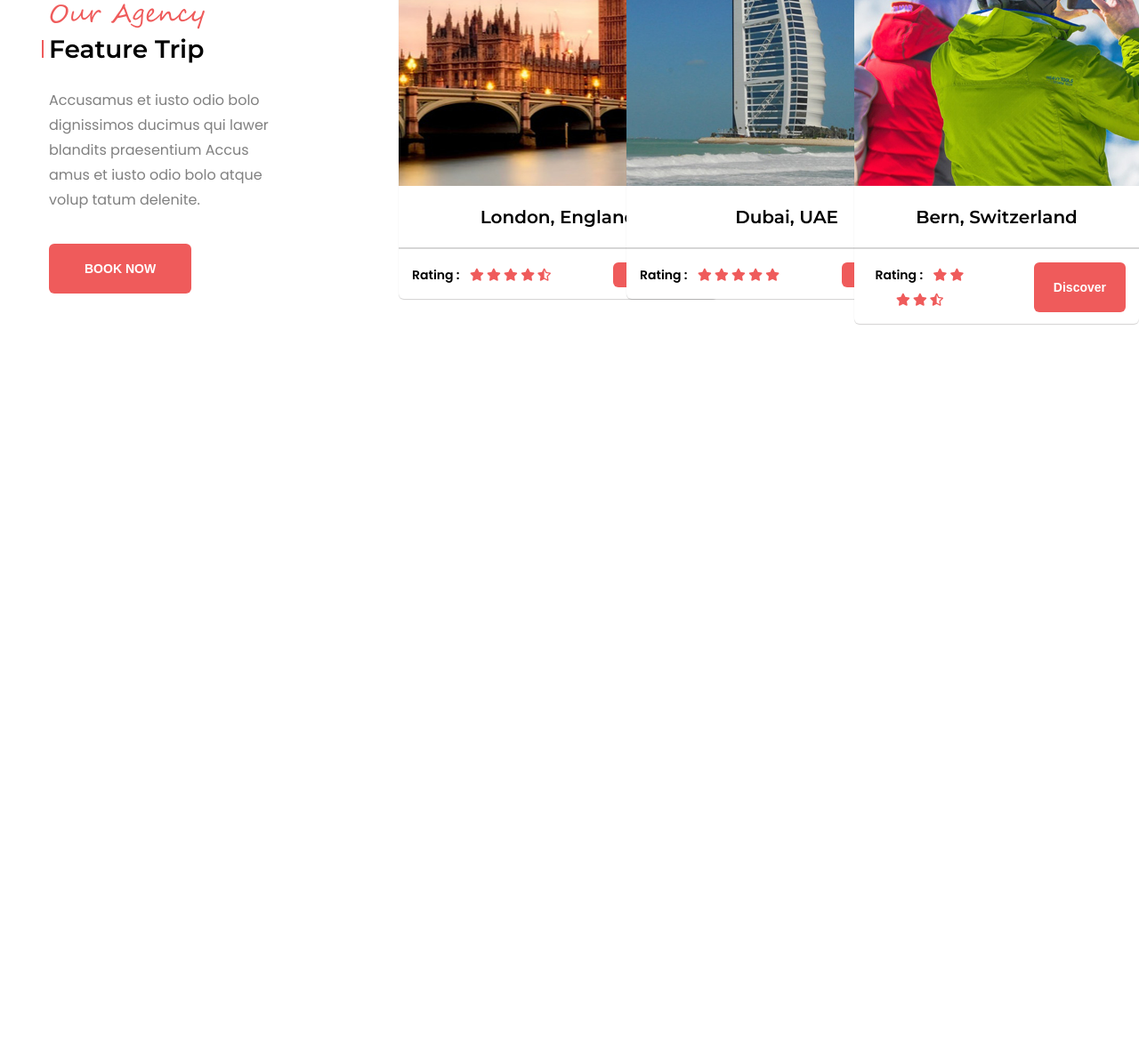
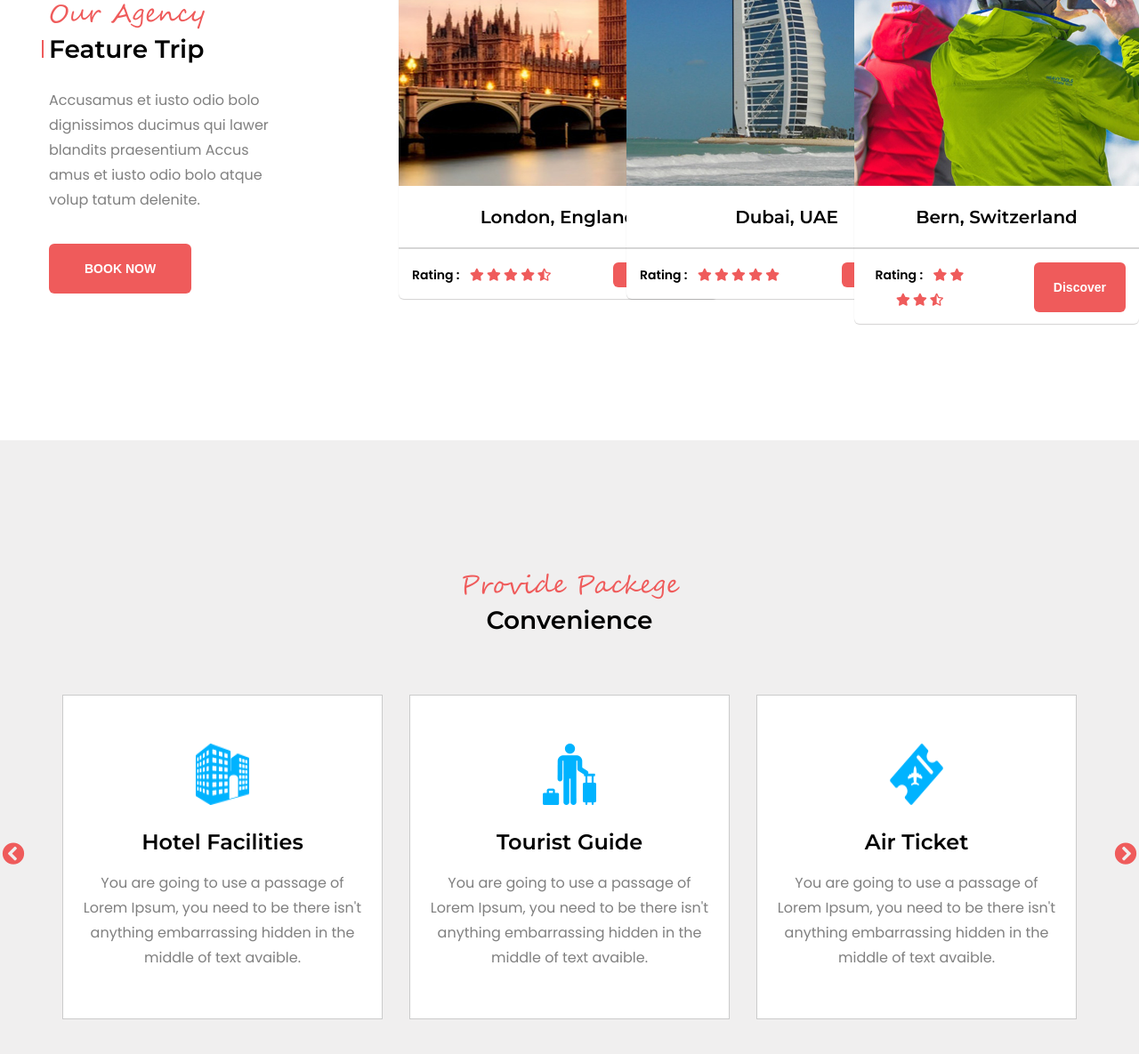
Before and after one commit to fast1sh/mocco, a website: page src/index.html in a window 1280 px wide. Shown: the part 1048-2233 px from the top of the page at 89% size. Before the commit the page ends 1543 px from the top, so only its background shows below. Drawn offline with nearby package versions, Linux system fonts and the light colour scheme; files whose address does not match are found by name.

Commit message:
finished

```diff
--- a/src/index.html
+++ b/src/index.html
@@ -1,5 +1,6 @@
 <!DOCTYPE html>
 <html lang="en">
+
 <head>
 	<meta charset="utf-8">
 	<meta name="viewport" content="width=device-width, initial-scale=1, shrink-to-fit=no">
@@ -9,6 +10,7 @@
 	<link href="https://fonts.googleapis.com/css?family=Montserrat:400,600|Poppins:400,600" rel="stylesheet">
 	<link rel="stylesheet" href="https://use.fontawesome.com/releases/v5.3.1/css/all.css" integrity="sha384-mzrmE5qonljUremFsqc01SB46JvROS7bZs3IO2EmfFsd15uHvIt+Y8vEf7N7fWAU"
 	 crossorigin="anonymous">
+	<link rel="stylesheet" type="text/css" href="//cdn.jsdelivr.net/npm/slick-carousel@1.8.1/slick/slick.css" />
 	<link rel="stylesheet" href="libs/reset.min.css">
 	<link rel="stylesheet" href="css/style.css">
 
@@ -71,8 +73,7 @@
 						Feature Trip
 					</div><!-- /.section-subtitle -->
 					<div class="section-descr">
-							Accusamus et iusto odio bolo dignissimos ducimus qui lawer
-							blandits praesentium Accus amus et iusto odio bolo atque volup
+						Accusamus et iusto odio bolo dignissimos ducimus qui lawer blandits praesentium Accus amus et iusto odio bolo atque volup
 						tatum delenite.
 					</div><!-- /.section-descr -->
 					<button class="button features-main__button">Book Now</button><!-- /.button features-main__button -->
@@ -139,9 +140,91 @@
 		</div><!-- /.contaner -->
 	</div><!-- /.features -->
 
+	<div class="convenience">
+		<div class="container">
+			<div class="section-title">
+				Provide Packege
+			</div><!-- /.section-title -->
+			<div class="section-subtitle">
+				Convenience
+			</div><!-- /.section-subtitle -->
 
-		<script src="https://code.jquery.com/jquery-3.2.1.slim.min.js" integrity="sha384-KJ3o2DKtIkvYIK3UENzmM7KCkRr/rE9/Qpg6aAZGJwFDMVNA/GpGFF93hXpG5KkN" crossorigin="anonymous"></script>
+			<div class="convenience-slider">
+
+				<div class="convenience-slider__block">
+					<div class="convenience-slider__block-icon"><img src="img/convenience/icon-1.png" alt="#"></div><!-- /.convenience-slider__block-icon -->
+					<div class="section-subtitle">
+						Hotel Facilities
+					</div><!-- /.section-title -->
+					<div class="section-descr">
+						You are going to use a passage of Lorem Ipsum, you need to be there isn't anything embarrassing hidden in the middle of text
+						avaible.
+					</div><!-- /.section-descr -->
+				</div><!-- /.convenience-slider__block -->
+
+				<div class="convenience-slider__block">
+					<div class="convenience-slider__block-icon"><img src="img/convenience/icon-2.png" alt="#"></div><!-- /.convenience-slider__block-icon -->
+					<div class="section-subtitle">
+						Tourist Guide
+					</div><!-- /.section-title -->
+					<div class="section-descr">
+						You are going to use a passage of Lorem Ipsum, you need to be there isn't anything embarrassing hidden in the middle of
+						text avaible.
+					</div><!-- /.section-descr -->
+				</div><!-- /.convenience-slider__block -->
+				<div class="convenience-slider__block">
+					<div class="convenience-slider__block-icon"><img src="img/convenience/icon-3.png" alt="#"></div><!-- /.convenience-slider__block-icon -->
+					<div class="section-subtitle">
+						Air Ticket
+					</div><!-- /.section-title -->
+					<div class="section-descr">
+						You are going to use a passage of Lorem Ipsum, you need to be there isn't anything embarrassing hidden in the middle of text
+						avaible.
+					</div><!-- /.section-descr -->
+				</div><!-- /.convenience-slider__block -->
+
+				<div class="convenience-slider__block">
+					<div class="convenience-slider__block-icon"><img src="img/convenience/icon-1.png" alt="#"></div><!-- /.convenience-slider__block-icon -->
+					<div class="section-subtitle">
+						Hotel Facilities
+					</div><!-- /.section-title -->
+					<div class="section-descr">
+						You are going to use a passage of Lorem Ipsum, you need to be there isn't anything embarrassing hidden in the middle of text
+						avaible.
+					</div><!-- /.section-descr -->
+				</div><!-- /.convenience-slider__block -->
+
+				<div class="convenience-slider__block">
+					<div class="convenience-slider__block-icon"><img src="img/convenience/icon-2.png" alt="#"></div><!-- /.convenience-slider__block-icon -->
+					<div class="section-subtitle">
+						Tourist Guide
+					</div><!-- /.section-title -->
+					<div class="section-descr">
+						You are going to use a passage of Lorem Ipsum, you need to be there isn't anything embarrassing hidden in the middle of text
+						avaible.
+					</div><!-- /.section-descr -->
+				</div><!-- /.convenience-slider__block -->
+
+				<div class="convenience-slider__block">
+					<div class="convenience-slider__block-icon"><img src="img/convenience/icon-3.png" alt="#"></div><!-- /.convenience-slider__block-icon -->
+					<div class="section-subtitle">
+						Air Ticket
+					</div><!-- /.section-title -->
+					<div class="section-descr">
+						You are going to use a passage of Lorem Ipsum, you need to be there isn't anything embarrassing hidden in the middle of text
+						avaible.
+					</div><!-- /.section-descr -->
+				</div><!-- /.convenience-slider__block -->
+
+			</div><!-- /.convenience-slider -->
+		</div><!-- /.container -->
+	</div><!-- /.convenience -->
+
+	<script src="https://code.jquery.com/jquery-3.2.1.slim.min.js" integrity="sha384-KJ3o2DKtIkvYIK3UENzmM7KCkRr/rE9/Qpg6aAZGJwFDMVNA/GpGFF93hXpG5KkN"
+	 crossorigin="anonymous"></script>
 	<script>window.jQuery || document.write('<script src="../../../../assets/js/vendor/jquery.min.js"><\/script>')</script>
+	<script type="text/javascript" src="//cdn.jsdelivr.net/npm/slick-carousel@1.8.1/slick/slick.min.js"></script>
 	<script src="js/script.js"></script>
 </body>
+
 </html>
--- a/src/js/script.js
+++ b/src/js/script.js
@@ -1,3 +1,4 @@
+// Sticky menu
 window.onscroll = function () { myFunction() };
 var navbar = document.getElementById("nav");
 var main = document.getElementById("main");
@@ -11,3 +12,11 @@ function myFunction() {
     main.classList.remove("fixed-main");
   }
 };
+// Convenience slider
+$('.convenience-slider').slick({
+  infinite: true,
+  slidesToShow: 3,
+  slidesToScroll: 3,
+  prevArrow: '<button class="convenience-slider__prev convenience-slider__arrow"><i class="fas fa-chevron-circle-left"></i></button>',
+  nextArrow: '<button class="convenience-slider__next convenience-slider__arrow"><i class="fas fa-chevron-circle-right"></i></button>'
+});
--- /dev/null
+++ b/src/sass/_convenience.scss
@@ -0,0 +1,60 @@
+.convenience {
+  padding-top: 150px;
+  padding-bottom: 150px;
+  text-align: center;
+  background-color: #f0efef;
+
+  .section {
+    &-subtitle {
+      margin-bottom: 70px;
+    }
+  }
+
+  &-slider {
+    position: relative;
+
+    &__arrow {
+      font-size: 25px;
+      background-color: transparent;
+      color: $main;
+      cursor: pointer;
+      transition: 0.2s;
+      position: absolute;
+      top: 45%;
+
+      &:hover {
+        color: lighten($main, 5%);
+      }
+    }
+
+    &__prev {
+      left: -5%;
+    }
+
+    &__next {
+      right: -5%;
+    }
+
+    &__block {
+      margin-left: 15px;
+      margin-right: 15px;
+      padding: 54px 17px;
+      border: 1px solid #cbcbcb;
+      background-color: #fff;
+
+      &-icon {
+        margin-bottom: 30px;
+        display: flex;
+        justify-content: center;
+        min-height: 69px;
+      }
+
+      .section {
+        &-subtitle {
+          margin-bottom: 20px;
+          font-size: 24px;
+        }
+      }
+    }
+  }
+}
--- a/src/sass/style.scss
+++ b/src/sass/style.scss
@@ -11,6 +11,7 @@
 @import "_nav";
 @import "_interface";
 @import "_features";
+@import "_convenience";
 
 a, input, button, textarea {
   outline: none;
```
Also changed, not shown: src/css/style.css. Lines whose indentation alone changed are shown as unchanged.
